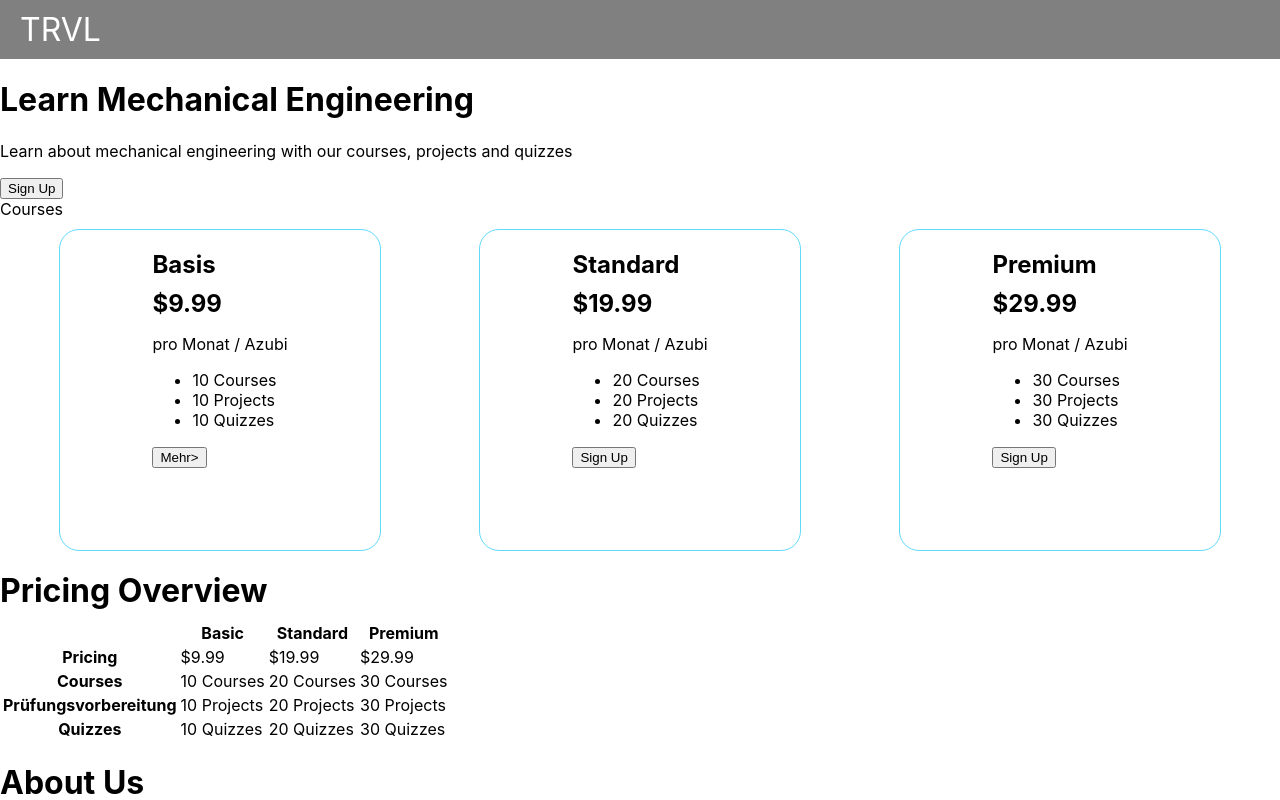
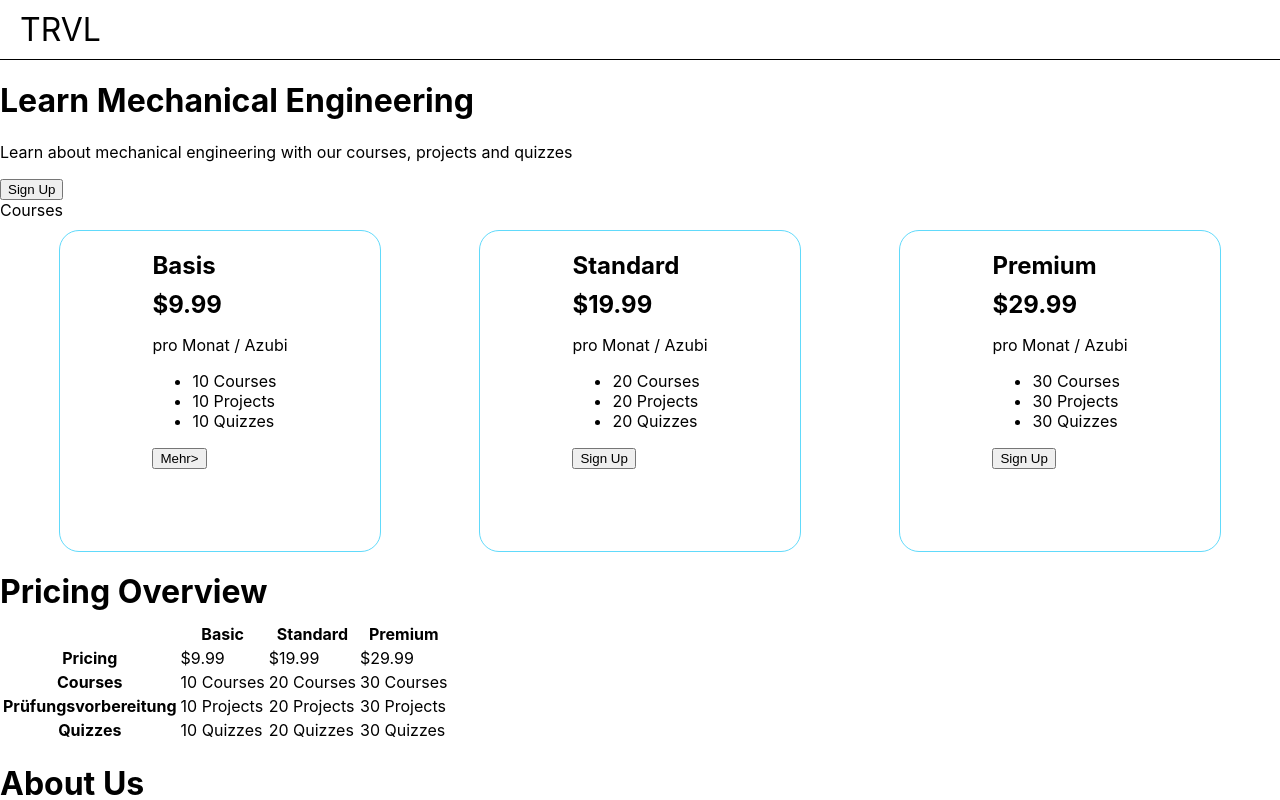
Before and after one commit to HuberAdrian/learning-platform, a React (Create React App) app: page / in a window 1280 px wide. Shown: the top 800 px of the page. Built offline with nearby package versions, Linux system fonts and the light colour scheme.

Commit message:
changed css

```diff
--- a/src/App.css
+++ b/src/App.css
@@ -70,12 +70,12 @@ make list items inline if the screen is large enough
   align-items: center;
   padding: 10px;
   z-index: 1;
-  background-color: gray;
+  background-color: white;
 }
 
 .nav-logo {
   font-size: 2rem;
-  color: white;
+  color: black;
   text-decoration: none;
   margin: 0 10px;
 }
@@ -84,13 +84,17 @@ make list items inline if the screen is large enough
   color: #61dafb;
 }
 
-.navbar-item {
-  color: white;
+.nav-item {
+  list-style: none;
+}
+
+.nav-links {
   text-decoration: none;
+  color: black;
   margin: 0 10px;
 }
 
-.navbar-item:hover {
+.nav-links:hover {
   color: #61dafb;
 }
 
@@ -139,6 +143,11 @@ make list items inline if the screen is large enough
   transform: translate(-100%, 60%);
   font-size: 1.8rem;
   cursor: pointer;
+}
+
+/* add a thin border to the bottom of the navbar */
+.navbar {
+  border-bottom: 1px solid #000;
 }
 
 
```
